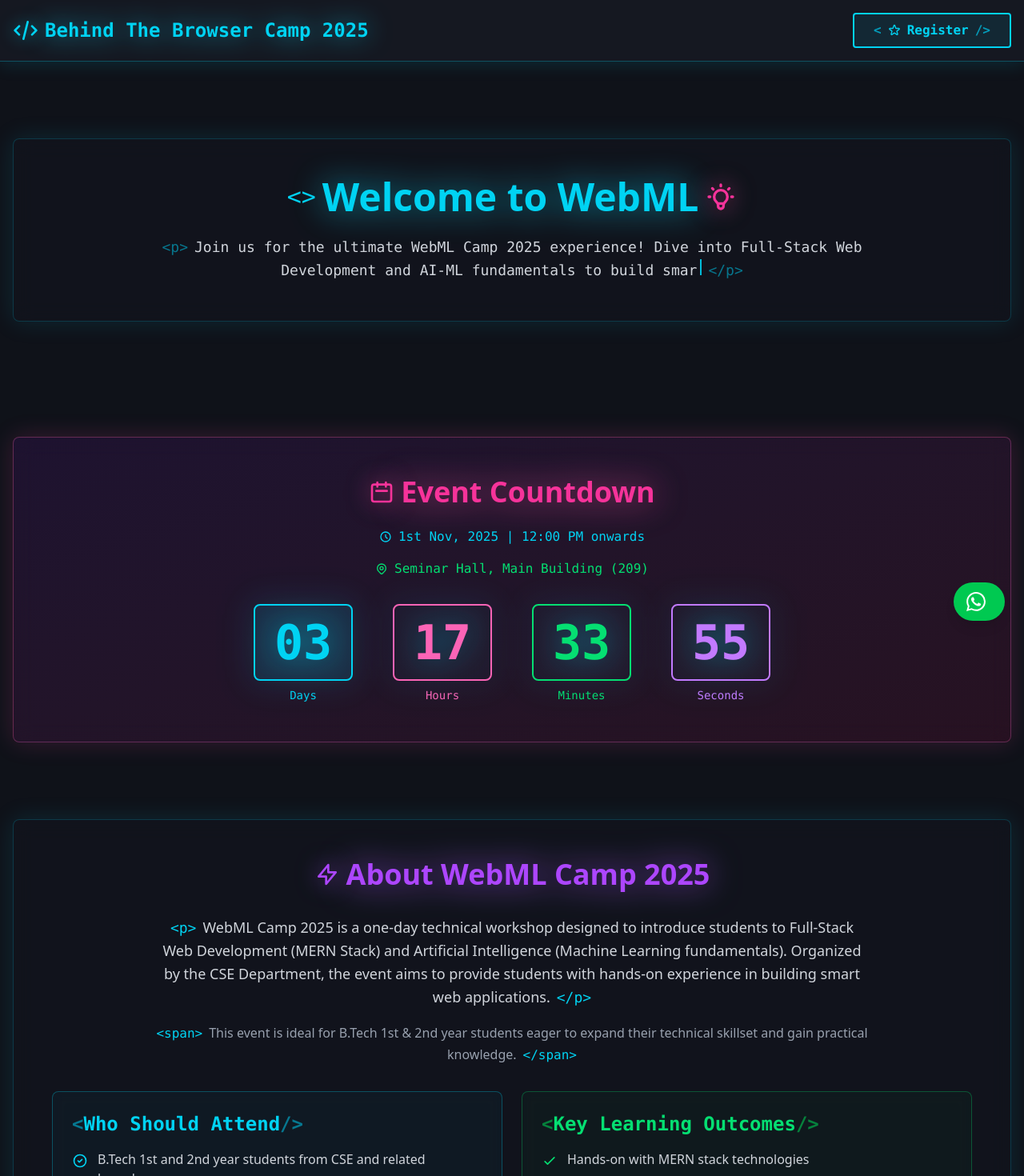
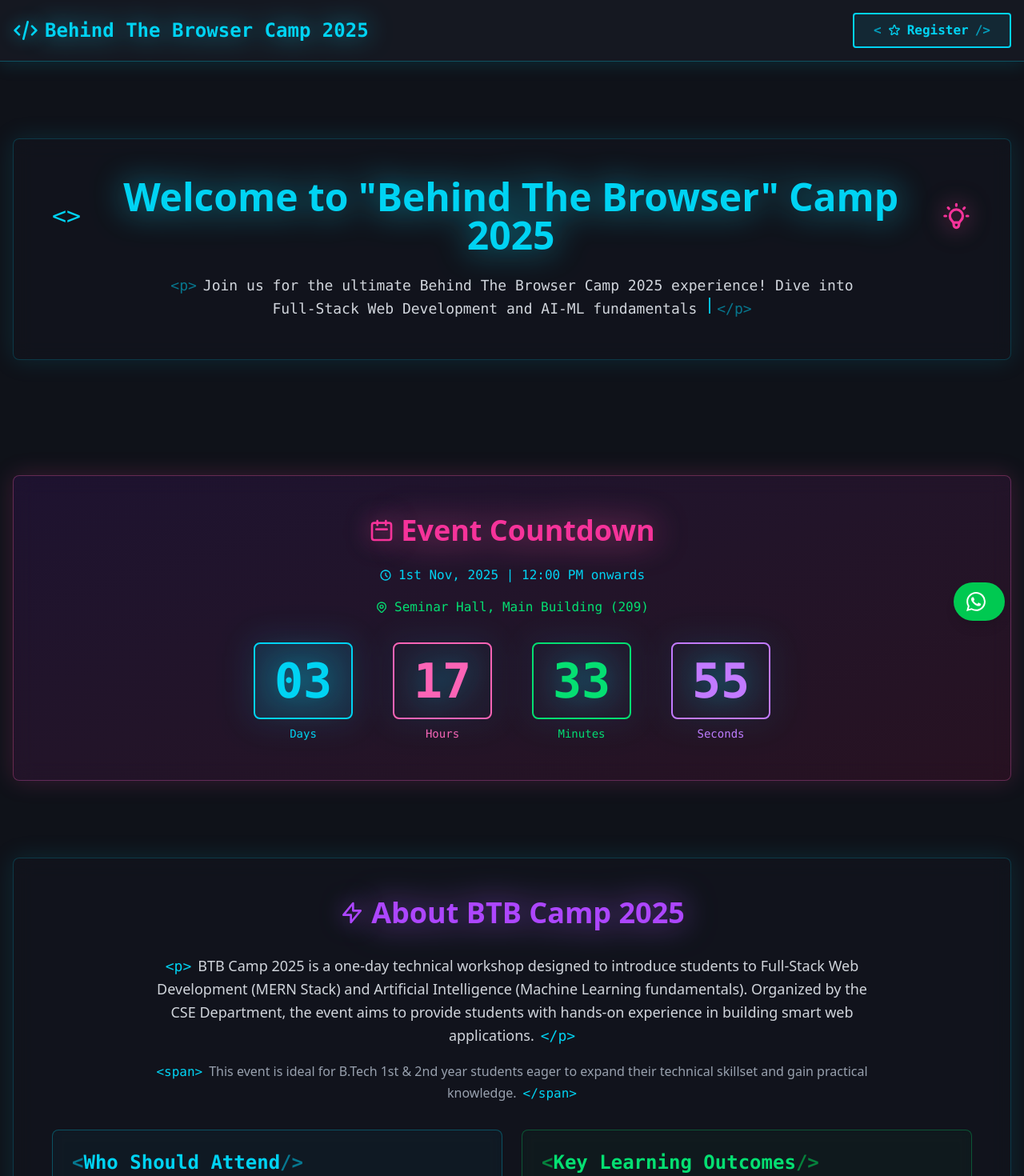
Before and after one commit to ommprakashsahu1234/webml-fe, a React app: page / in a window 1280 px wide. Shown: the top 1470 px of the page at 80% size. Built offline with nearby package versions, Linux system fonts and the light colour scheme; the HTML template or start-up script is replaced by a standard one.

Commit message:
updated weml name

```diff
--- a/src/components/Body/Home.jsx
+++ b/src/components/Body/Home.jsx
@@ -12,7 +12,7 @@ export default function Home() {
     seconds: 0
   });
   const [typedText, setTypedText] = useState('');
-  const fullText = "Join us for the ultimate WebML Camp 2025 experience! Dive into Full-Stack Web Development and AI-ML fundamentals to build smart, practical applications.";
+  const fullText = "Join us for the ultimate Behind The Browser Camp 2025 experience! Dive into Full-Stack Web Development and AI-ML fundamentals to build smart, practical applications.";
 
 
   // Countdown Timer
@@ -61,7 +61,7 @@ export default function Home() {
             <div className="flex items-center justify-center gap-2 mb-6">
               <span className="text-cyan-400 text-2xl md:text-3xl font-mono">&lt;&gt;</span>
               <h1 className="text-3xl md:text-5xl font-bold text-cyan-400 drop-shadow-[0_0_20px_rgba(6,182,212,0.8)]">
-                Welcome to WebML
+                Welcome to "Behind The Browser" Camp 2025
               </h1>
               <svg className="w-8 h-8 md:w-10 md:h-10 text-pink-500 drop-shadow-[0_0_15px_rgba(236,72,153,0.8)]" fill="none" stroke="currentColor" viewBox="0 0 24 24">
                 <path strokeLinecap="round" strokeLinejoin="round" strokeWidth={2} d="M9.663 17h4.673M12 3v1m6.364 1.636l-.707.707M21 12h-1M4 12H3m3.343-5.657l-.707-.707m2.828 9.9a5 5 0 117.072 0l-.548.547A3.374 3.374 0 0014 18.469V19a2 2 0 11-4 0v-.531c0-.895-.356-1.754-.988-2.386l-.548-.547z" />
@@ -133,7 +133,6 @@ export default function Home() {
         </div>
       </section>
 
-      {/* About WebML Camp 2025 Section */}
       <section className="container mx-auto px-4 py-8 md:py-12">
         <div className="backdrop-blur-md bg-[rgb(21,24,33)]/40 border border-cyan-400/20 rounded-lg p-8 md:p-12 shadow-[0_0_30px_rgba(6,182,212,0.15)]">
           <div className="text-center mb-8">
@@ -142,7 +141,7 @@ export default function Home() {
                 <path strokeLinecap="round" strokeLinejoin="round" strokeWidth={2} d="M13 10V3L4 14h7v7l9-11h-7z" />
               </svg>
               <h2 className="text-3xl md:text-4xl font-bold text-purple-500 drop-shadow-[0_0_20px_rgba(168,85,247,0.8)]">
-                About WebML Camp 2025
+                About BTB Camp 2025
               </h2>
             </div>
           </div>
@@ -151,7 +150,7 @@ export default function Home() {
             <p className="text-gray-300 text-base md:text-lg leading-relaxed mb-4">
               <span className="text-cyan-400 font-mono">&lt;p&gt;</span>
               <span className="mx-2">
-                WebML Camp 2025 is a one-day technical workshop designed to introduce students to Full-Stack Web Development (MERN Stack) and Artificial Intelligence (Machine Learning fundamentals). Organized by the CSE Department, the event aims to provide students with hands-on experience in building smart web applications.
+                BTB Camp 2025 is a one-day technical workshop designed to introduce students to Full-Stack Web Development (MERN Stack) and Artificial Intelligence (Machine Learning fundamentals). Organized by the CSE Department, the event aims to provide students with hands-on experience in building smart web applications.
               </span>
               <span className="text-cyan-400 font-mono">&lt;/p&gt;</span>
             </p>
@@ -534,7 +533,7 @@ export default function Home() {
                 <path strokeLinecap="round" strokeLinejoin="round" strokeWidth={2} d="M11.049 2.927c.3-.921 1.603-.921 1.902 0l1.519 4.674a1 1 0 00.95.69h4.915c.969 0 1.371 1.24.588 1.81l-3.976 2.888a1 1 0 00-.363 1.118l1.518 4.674c.3.922-.755 1.688-1.538 1.118l-3.976-2.888a1 1 0 00-1.176 0l-3.976 2.888c-.783.57-1.838-.197-1.538-1.118l1.518-4.674a1 1 0 00-.363-1.118l-3.976-2.888c-.784-.57-.38-1.81.588-1.81h4.914a1 1 0 00.951-.69l1.519-4.674z" />
               </svg>
               <span className="text-pink-500/60">&lt;</span>
-              Register for WebML Camp 2025
+              Register for BTB Camp 2025
               <span className="text-pink-500/60">/&gt;</span>
             </span>
           </a>
--- a/src/components/Body/Register.jsx
+++ b/src/components/Body/Register.jsx
@@ -112,7 +112,7 @@ export default function Register() {
             const data = await res.json();
 
             if (res.ok) {
-                alert('Registration Successful! You have been registered for WebML Camp 2025');
+                alert('Registration Successful! You have been registered for BTB Camp 2025');
                 setFormData({
                     name: '',
                     roll: '',
@@ -181,7 +181,7 @@ export default function Register() {
                             </svg>
                             <h1 className="text-2xl md:text-4xl font-bold text-cyan-400 drop-shadow-[0_0_20px_rgba(6,182,212,0.8)] font-mono">
                                 <span className="text-cyan-500/60">&lt;</span>
-                                Register for WebML Camp 2025
+                                Register for BTB Camp 2025
                                 <span className="text-cyan-500/60">/&gt;</span>
                             </h1>
                         </div>
--- a/src/components/Layout.jsx
+++ b/src/components/Layout.jsx
@@ -8,7 +8,7 @@ import Register from "./Body/Register";
 import Error404 from "./Body/Error404";
 
 function WhatsAppFloat() {
-  const whatsappLink = "https://chat.whatsapp.com/KDOFKfGs1dyIDG6eu5VMNM";
+  const whatsappLink = "https://chat.whatsapp.com/C7B9wouQdGyLIbAoPolYnP";
   return (
     <a
       href={whatsappLink}
```
